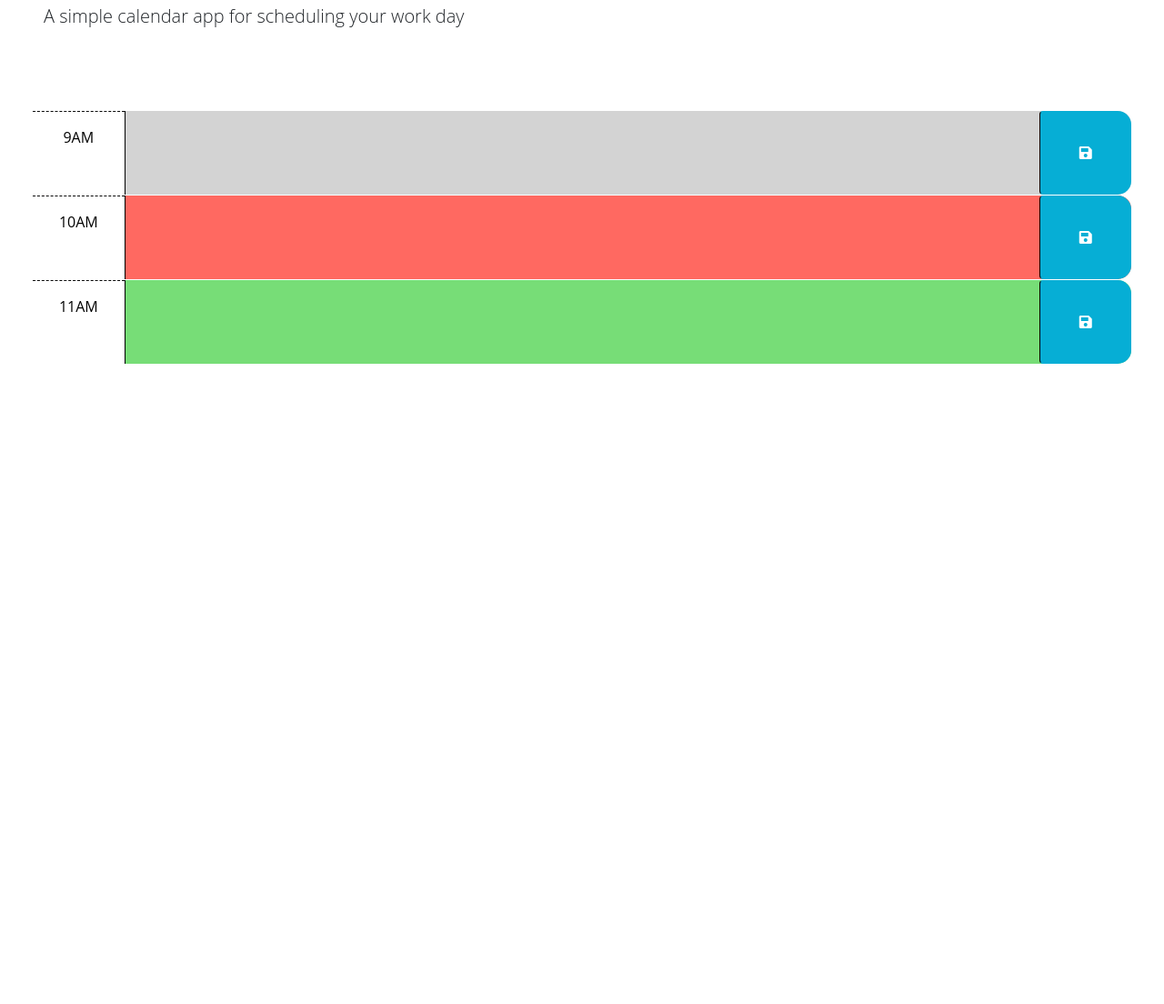
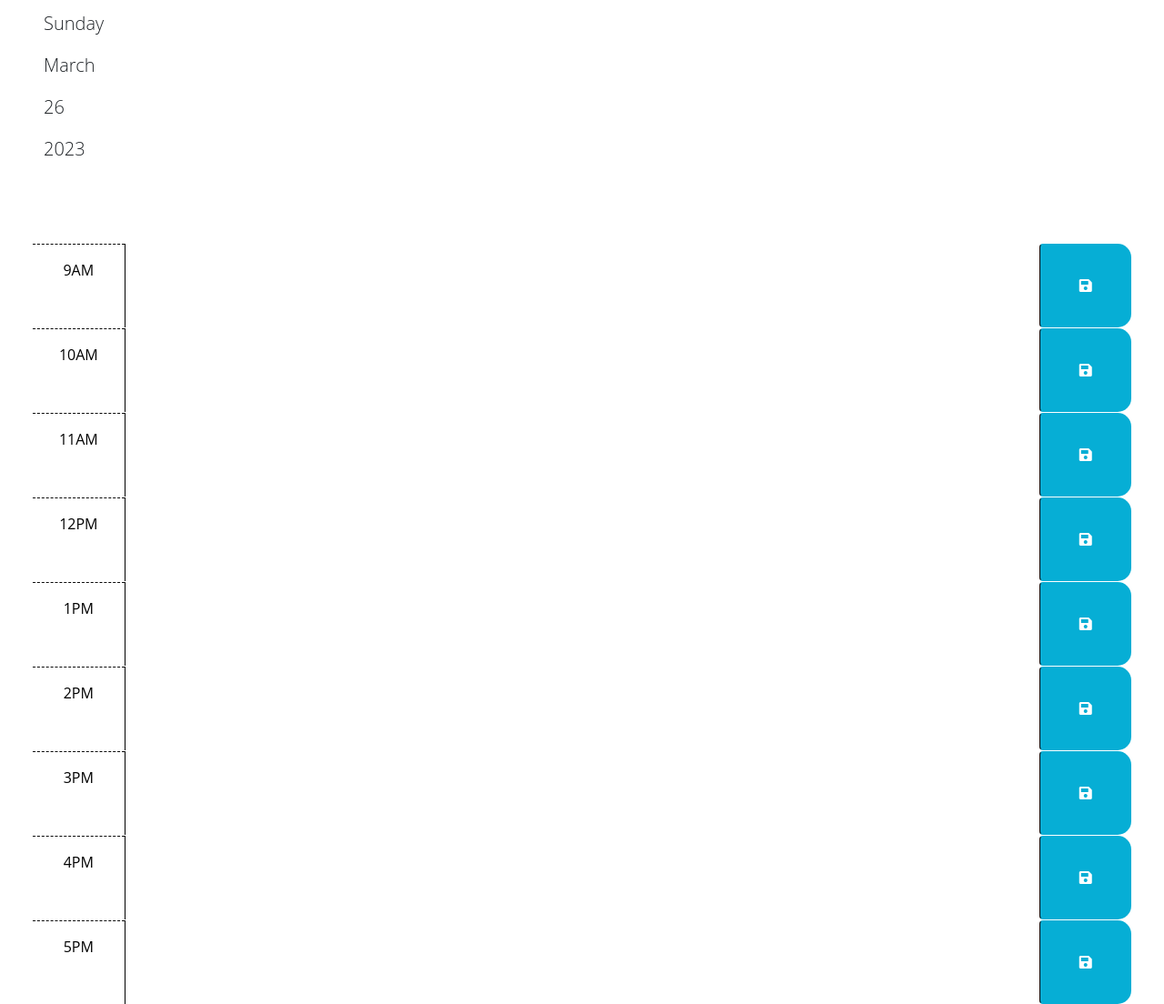
Before and after one commit to BillyScoggins/Project-Tracker, a plain HTML site: page Develop/index.html in a window 1280 px wide. Shown: the part 130-1234 px from the top of the page at 91% size. Before the commit the page ends 800 px from the top, so only its background shows below. Drawn offline with nearby package versions, Linux system fonts and the light colour scheme.

Commit message:
created day and date in javascript

```diff
--- a/Develop/index.html
+++ b/Develop/index.html
@@ -27,22 +27,17 @@
   <body>
     <header class="p-5 mb-4">
       <h1 class="display-3">Work Day Scheduler</h1>
-      <p class="lead">A simple calendar app for scheduling your work day</p>
+      <p class="lead"></p>
       <p id="currentDay" class="lead"></p>
+      <p id="currentMonth" class="lead"></p>
+      <p id="currentDate" class="lead"></p>
+      <p id="currentYear" class="lead"></id>
     </header>
-    <div class="container-fluid px-5">
-      <!-- Use class for "past", "present", and "future" to apply styles to the
-        time-block divs accordingly. The javascript will need to do this by
-        adding/removing these classes on each div by comparing the hour in the
-        id to the current hour. The html provided below is meant to be an example
-        demonstrating how the css provided can be leveraged to create the
-        desired layout and colors. The html below should be removed or updated
-        in the finished product. Remember to delete this comment once the
-        code is implemented.
-        -->
+    <section class="container-fluid px-5">
 
-      <!-- Example of a past time block. The "past" class adds a gray background color. -->
-      <div id="hour-9" class="row time-block past">
+
+
+      <div id="hour-9" class="row time-block">
         <div class="col-2 col-md-1 hour text-center py-3">9AM</div>
         <textarea class="col-8 col-md-10 description" rows="3"> </textarea>
         <button class="btn saveBtn col-2 col-md-1" aria-label="save">
@@ -50,8 +45,8 @@
         </button>
       </div>
 
-      <!-- Example of a present time block. The "present" class adds a red background color. -->
-      <div id="hour-10" class="row time-block present">
+
+      <div id="hour-10" class="row time-block">
         <div class="col-2 col-md-1 hour text-center py-3">10AM</div>
         <textarea class="col-8 col-md-10 description" rows="3"> </textarea>
         <button class="btn saveBtn col-2 col-md-1" aria-label="save">
@@ -59,15 +54,57 @@
         </button>
       </div>
 
-      <!-- Example of a future time block. The "future" class adds a green background color. -->
-      <div id="hour-11" class="row time-block future">
+
+      <div id="hour-11" class="row time-block">
         <div class="col-2 col-md-1 hour text-center py-3">11AM</div>
         <textarea class="col-8 col-md-10 description" rows="3"> </textarea>
         <button class="btn saveBtn col-2 col-md-1" aria-label="save">
           <i class="fas fa-save" aria-hidden="true"></i>
         </button>
+
       </div>
-    </div>
+      <div id="hour-12" class="row time-block">
+        <div class="col-2 col-md-1 hour text-center py-3">12PM</div>
+        <textarea class="col-8 col-md-10 description" rows="3"> </textarea>
+        <button class="btn saveBtn col-2 col-md-1" aria-label="save">
+          <i class="fas fa-save" aria-hidden="true"></i>
+        </button>
+      </div>
+      <div id="hour-13" class="row time-block">
+        <div class="col-2 col-md-1 hour text-center py-3">1PM</div>
+        <textarea class="col-8 col-md-10 description" rows="3"> </textarea>
+        <button class="btn saveBtn col-2 col-md-1" aria-label="save">
+          <i class="fas fa-save" aria-hidden="true"></i>
+        </button>
+      </div>
+      <div id="hour-14" class="row time-block">
+        <div class="col-2 col-md-1 hour text-center py-3">2PM</div>
+        <textarea class="col-8 col-md-10 description" rows="3"> </textarea>
+        <button class="btn saveBtn col-2 col-md-1" aria-label="save">
+          <i class="fas fa-save" aria-hidden="true"></i>
+        </button>
+      </div><div id="hour-15" class="row time-block">
+        <div class="col-2 col-md-1 hour text-center py-3">3PM</div>
+        <textarea class="col-8 col-md-10 description" rows="3"> </textarea>
+        <button class="btn saveBtn col-2 col-md-1" aria-label="save">
+          <i class="fas fa-save" aria-hidden="true"></i>
+        </button>
+      </div>
+      <div id="hour-16" class="row time-block">
+        <div class="col-2 col-md-1 hour text-center py-3">4PM</div>
+        <textarea class="col-8 col-md-10 description" rows="3"> </textarea>
+        <button class="btn saveBtn col-2 col-md-1" aria-label="save">
+          <i class="fas fa-save" aria-hidden="true"></i>
+        </button>
+      </div>
+      <div id="hour-17" class="row time-block">
+        <div class="col-2 col-md-1 hour text-center py-3">5PM</div>
+        <textarea class="col-8 col-md-10 description" rows="3"> </textarea>
+        <button class="btn saveBtn col-2 col-md-1" aria-label="save">
+          <i class="fas fa-save" aria-hidden="true"></i>
+        </button>
+      </div>
+    </section>
 
     <script src="https://cdnjs.cloudflare.com/ajax/libs/jquery/3.2.1/jquery.min.js"></script>
     <script src="https://cdn.jsdelivr.net/npm/dayjs@1.11.3/dayjs.min.js"
--- a/Develop/script.js
+++ b/Develop/script.js
@@ -1,23 +1,60 @@
 // Wrap all code that interacts with the DOM in a call to jQuery to ensure that
 // the code isn't run until the browser has finished rendering all the elements
 // in the html.
+
 $(function () {
+
+
+
+
   // TODO: Add a listener for click events on the save button. This code should
   // use the id in the containing time-block as a key to save the user input in
   // local storage. HINT: What does `this` reference in the click listener
   // function? How can DOM traversal be used to get the "hour-x" id of the
   // time-block containing the button that was clicked? How might the id be
   // useful when saving the description in local storage?
+
+  $(".saveBtn").click(function () {
+
+    console.log($(this).parent())
+  });
   //
   // TODO: Add code to apply the past, present, or future class to each time
   // block by comparing the id to the current hour. HINTS: How can the id
   // attribute of each time-block be used to conditionally add or remove the
   // past, present, and future classes? How can Day.js be used to get the
   // current hour in 24-hour time?
+
+
+
+  function timeTracker () {
+    var currentTime = dayjs().format("dddd");
+    console.log(currentTime);
+
+    var currentMonth = dayjs().format("MMMM");
+    var currentDate = dayjs().format("DD");
+    var currentYear = dayjs().format("YYYY");
+
+
+    //  jquery loops specifically .each() method
+    //in this loop yoou lop over all the .timeblock classes so computer has acess to all time blocks
+    //identify each time block in a new variable representing specific the hour in the time block
+    // specific block hour is same as curretn time then we are in future class, if block hour is before current time we are in future etc...
+// create an if statment that changes the classes based on the line above with addclass() and remove class() jquery methods
+    $("#currentDay").text(currentTime);
+    $("#currentMonth").text(currentMonth);
+    $("#currentDate").text(currentDate);
+    $("#currentYear").text(currentYear);
+
+
+  }
+
+  timeTracker()
   //
   // TODO: Add code to get any user input that was saved in localStorage and set
   // the values of the corresponding textarea elements. HINT: How can the id
   // attribute of each time-block be used to do this?
   //
-  // TODO: Add code to display the current date in the header of the page.
-});
+  // TODO: Add code to display the current date in the header of the page
+
+})
```
Also changed, not shown: 1 other file.
